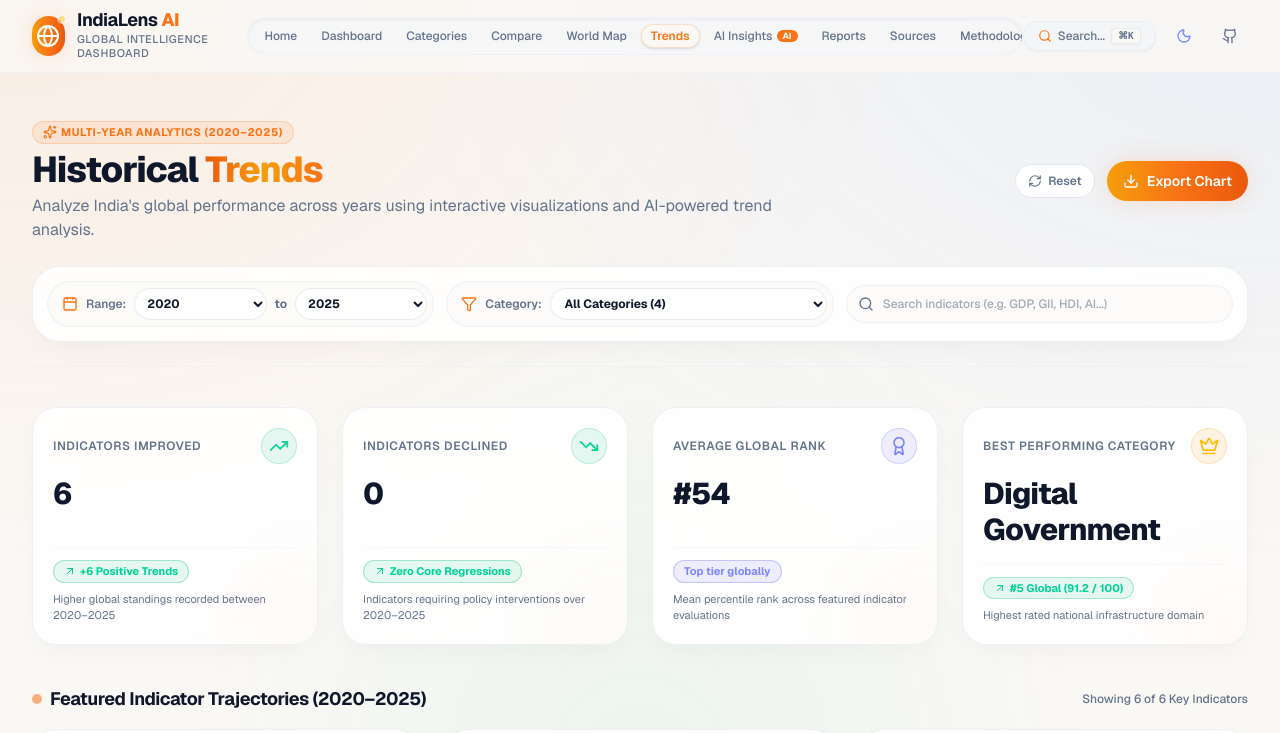
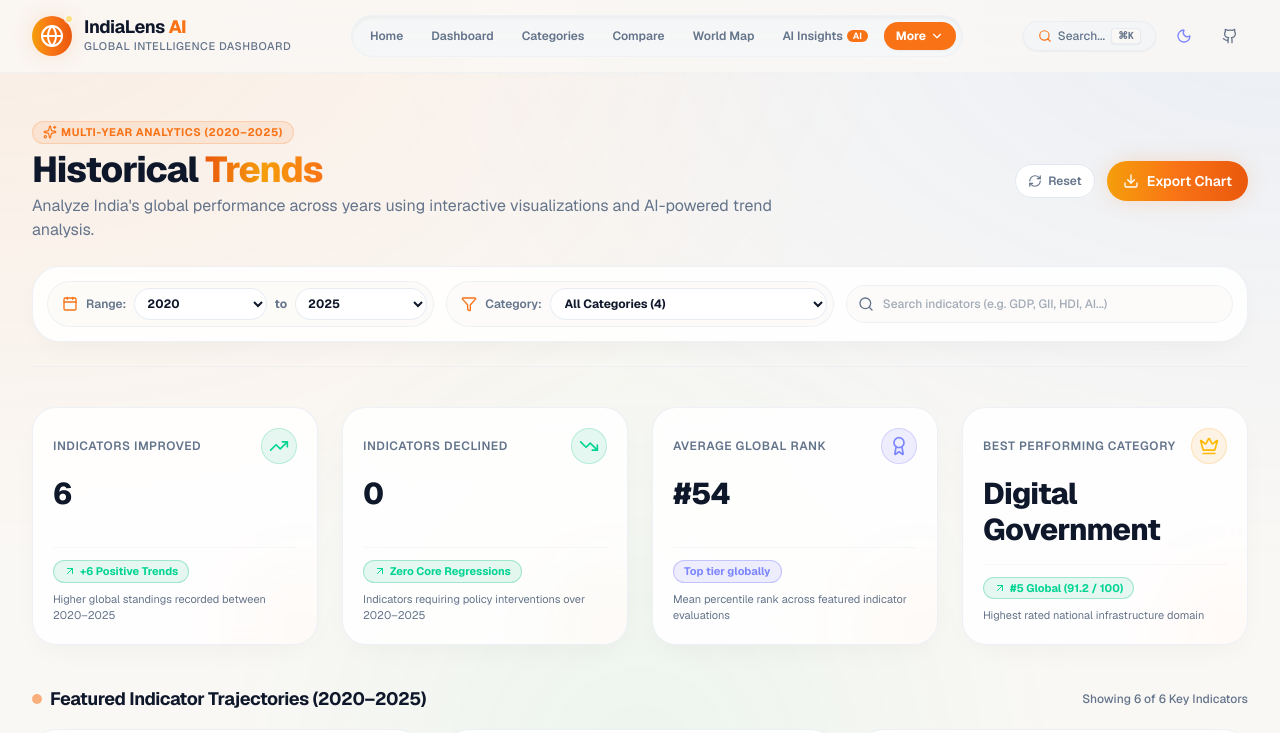
Before and after one commit to Meghana-Merla/india-global-progress, a Next.js app: page /trends in a window 1280 px wide. Shown: the top 733 px of the page. Built offline with nearby package versions, Linux system fonts and the light colour scheme.

Commit message:
feat: improve responsive navigation experience

```diff
--- a/src/components/common/navbar/navbar.tsx
+++ b/src/components/common/navbar/navbar.tsx
@@ -4,8 +4,8 @@ import React, { useState, useEffect } from "react";
 import Link from "next/link";
 import { usePathname } from "next/navigation";
 import { useTheme } from "next-themes";
-import { motion } from "framer-motion";
-import { Search, Sun, Moon, Menu } from "lucide-react";
+import { motion, AnimatePresence } from "framer-motion";
+import { Search, Sun, Moon, Menu, ChevronDown } from "lucide-react";
 import { NavItem, navigationItems } from "./nav-links";
 import { Logo } from "./logo";
 import { MobileMenu } from "./mobile-menu";
@@ -38,6 +38,7 @@ export function Navbar({ items = navigationItems, className }: NavbarProps) {
   const { theme, setTheme } = useTheme();
   const [mounted, setMounted] = useState(false);
   const [mobileOpen, setMobileOpen] = useState(false);
+  const [moreOpen, setMoreOpen] = useState(false);
 
   useEffect(() => {
     setMounted(true);
@@ -47,21 +48,32 @@ export function Navbar({ items = navigationItems, className }: NavbarProps) {
     setTheme(theme === "dark" ? "light" : "dark");
   };
 
+  // Primary visible items on desktop
+  const primaryTitles = ["Home", "Dashboard", "Categories", "Compare", "World Map", "AI Insights"];
+  const primaryItems = items.filter((item) => primaryTitles.includes(item.title));
+  const secondaryItems = items.filter((item) => !primaryTitles.includes(item.title));
+
+  const isMoreActive = secondaryItems.some(
+    (item) =>
+      pathname === item.href ||
+      (item.href !== "/" && pathname.startsWith(item.href))
+  );
+
   return (
     <nav
       className={cn(
-        "w-full h-[72px] flex items-center justify-between px-4 sm:px-6 lg:px-8 max-w-[1440px] mx-auto",
+        "w-full h-[72px] flex items-center justify-between px-4 sm:px-6 lg:px-8 max-w-[1440px] mx-auto gap-4",
         className
       )}
     >
       {/* Left Section: Brand Logo */}
-      <div className="flex items-center gap-6">
+      <div className="flex items-center shrink-0">
         <Logo />
       </div>
 
       {/* Center Navigation: Desktop Nav Pills */}
-      <div className="hidden lg:flex items-center gap-1 bg-secondary/50 p-1.5 rounded-full border border-border/40 backdrop-blur-sm shadow-inner max-w-full overflow-x-auto scrollbar-none">
-        {items.map((item) => {
+      <div className="hidden lg:flex items-center gap-1 bg-secondary/50 p-1.5 rounded-full border border-border/40 backdrop-blur-sm shadow-inner shrink-0">
+        {primaryItems.map((item) => {
           const isActive =
             pathname === item.href ||
             (item.href !== "/" && pathname.startsWith(item.href));
@@ -71,9 +83,9 @@ export function Navbar({ items = navigationItems, className }: NavbarProps) {
               key={item.title}
               href={item.href}
               className={cn(
-                "relative px-2.5 py-1 text-xs font-medium rounded-full transition-all duration-200 flex items-center gap-1 select-none shrink-0",
+                "relative px-3 py-1.5 text-xs font-semibold rounded-full transition-all duration-200 flex items-center gap-1 select-none shrink-0",
                 isActive
-                  ? "text-primary font-semibold"
+                  ? "text-primary font-bold"
                   : "text-muted-foreground hover:text-foreground hover:bg-background/40"
               )}
             >
@@ -93,10 +105,76 @@ export function Navbar({ items = navigationItems, className }: NavbarProps) {
             </Link>
           );
         })}
+
+        {/* More Dropdown for remaining desktop items */}
+        {secondaryItems.length > 0 && (
+          <div className="relative">
+            <button
+              onClick={() => setMoreOpen((prev) => !prev)}
+              className={cn(
+                "px-3 py-1.5 text-xs font-semibold rounded-full transition-all duration-200 flex items-center gap-1 cursor-pointer select-none shrink-0",
+                isMoreActive
+                  ? "bg-primary text-white shadow-xs font-bold"
+                  : "text-muted-foreground hover:text-foreground hover:bg-background/40"
+              )}
+              aria-label="More navigation pages"
+            >
+              <span>More</span>
+              <ChevronDown
+                className={cn(
+                  "w-3.5 h-3.5 transition-transform duration-200",
+                  moreOpen && "rotate-180"
+                )}
+              />
+            </button>
+
+            <AnimatePresence>
+              {moreOpen && (
+                <>
+                  <div
+                    className="fixed inset-0 z-40"
+                    onClick={() => setMoreOpen(false)}
+                  />
+                  <motion.div
+                    initial={{ opacity: 0, y: 8, scale: 0.95 }}
+                    animate={{ opacity: 1, y: 0, scale: 1 }}
+                    exit={{ opacity: 0, y: 8, scale: 0.95 }}
+                    transition={{ duration: 0.15 }}
+                    className="absolute top-full right-0 mt-2 w-44 py-1.5 rounded-2xl bg-background/95 backdrop-blur-xl border border-border/60 shadow-2xl z-50 flex flex-col gap-0.5 p-1.5"
+                  >
+                    {secondaryItems.map((item) => {
+                      const Icon = item.icon;
+                      const isActive =
+                        pathname === item.href ||
+                        (item.href !== "/" && pathname.startsWith(item.href));
+
+                      return (
+                        <Link
+                          key={item.title}
+                          href={item.href}
+                          onClick={() => setMoreOpen(false)}
+                          className={cn(
+                            "flex items-center gap-2.5 px-3 py-2 rounded-xl text-xs font-medium transition-colors select-none",
+                            isActive
+                              ? "bg-primary/10 text-primary font-bold border border-primary/20"
+                              : "text-muted-foreground hover:text-foreground hover:bg-muted/60"
+                          )}
+                        >
+                          {Icon && <Icon className="w-3.5 h-3.5 text-primary shrink-0" />}
+                          <span>{item.title}</span>
+                        </Link>
+                      );
+                    })}
+                  </motion.div>
+                </>
+              )}
+            </AnimatePresence>
+          </div>
+        )}
       </div>
 
       {/* Right Section: Action Icons */}
-      <div className="flex items-center gap-1.5 sm:gap-2.5">
+      <div className="flex items-center gap-1.5 sm:gap-2.5 shrink-0">
         {/* Command Palette Trigger Button */}
         <button
           onClick={() => window.dispatchEvent(new CustomEvent("open-command-palette"))}
@@ -132,7 +210,7 @@ export function Navbar({ items = navigationItems, className }: NavbarProps) {
           href="https://github.com/Meghana-Merla/india-global-progress"
           target="_blank"
           rel="noreferrer"
-          className="hidden sm:flex p-2.5 rounded-full text-muted-foreground hover:text-foreground hover:bg-muted/60 transition-colors focus:outline-none"
+          className="p-2 sm:p-2.5 rounded-full text-muted-foreground hover:text-foreground hover:bg-muted/60 transition-colors focus:outline-none"
           aria-label="GitHub Repository"
           title="GitHub Repository"
         >
```
Also changed, not shown: src/components/common/navbar/mobile-menu.tsx (+37 -17 lines).
